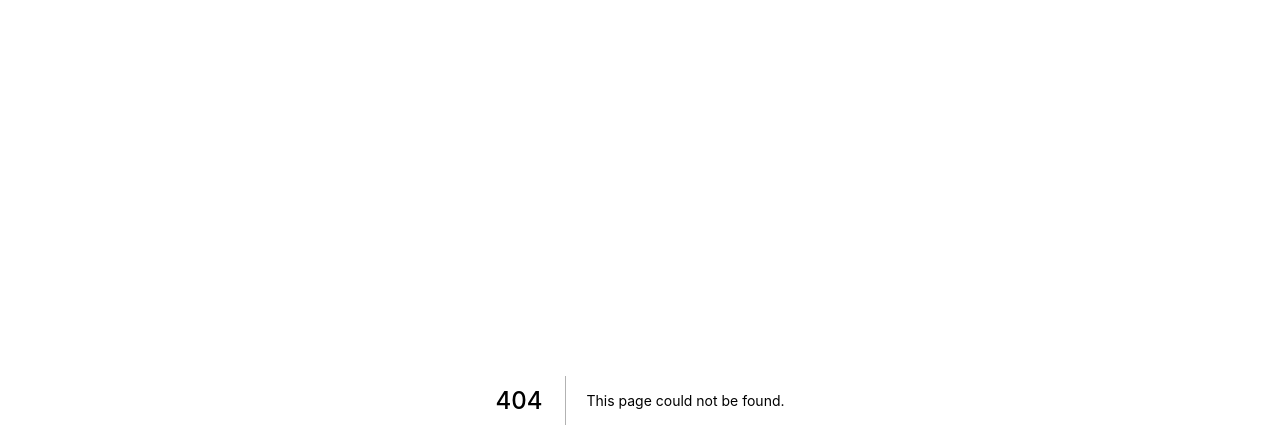
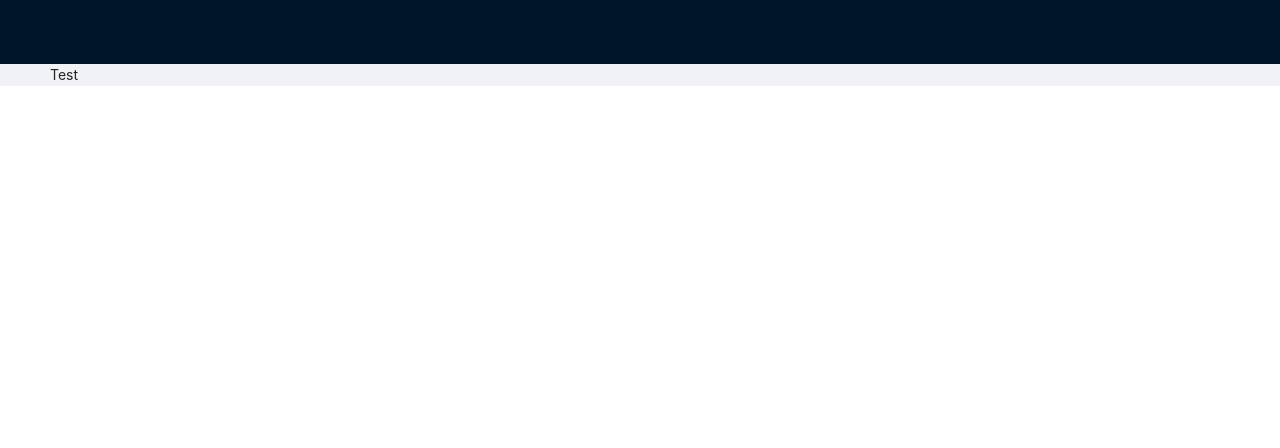
Before and after one commit to trustyoo86/next-starter, a Next.js app: page /test in a window 1280 px wide. Before the commit this address had no page. Shown: the top 448 px of the page. Built offline with nearby package versions, Linux system fonts and the light colour scheme.

Commit message:
feat(Add-eslint-typescript): Add eslint + typescript
* Add eslint + typescript + antd

```diff
--- /dev/null
+++ b/next.config.js
@@ -0,0 +1,24 @@
+const { resolve } = require('path');
+
+const SRC_PATH = resolve(__dirname, 'src');
+
+module.exports = {
+  webpack: (config) => {
+    config.plugins.resolve = {
+      alias: {
+        '_components': resolve(SRC_PATH, 'components'),
+      },
+    };
+
+    return config;
+  },
+  async redirects() {
+    return [
+      {
+        source: '/',
+        destination: '/',
+        permanent: true,
+      },
+    ];
+  },
+};
--- a/package.json
+++ b/package.json
@@ -13,7 +13,13 @@
     "@types/react": "^16.9.51",
     "@types/react-dom": "^16.9.8",
     "@types/react-redux": "^7.1.9",
+    "@typescript-eslint/eslint-plugin": "^4.4.0",
+    "@typescript-eslint/parser": "^4.4.0",
+    "antd": "^4.7.0",
+    "eslint": "^7.10.0",
+    "eslint-plugin-react": "^7.21.3",
     "next": "9.5.4",
+    "path": "^0.12.7",
     "react": "16.13.1",
     "react-dom": "16.13.1",
     "react-redux": "^7.2.1",
--- a/pages/_app.js
+++ /dev/null
@@ -1,7 +0,0 @@
-import '../styles/globals.css'
-
-function MyApp({ Component, pageProps }) {
-  return <Component {...pageProps} />
-}
-
-export default MyApp
--- /dev/null
+++ b/pages/_app.tsx
@@ -0,0 +1,21 @@
+// components
+import Layout from '@/components/Layout';
+
+//css
+import 'antd/dist/antd.css';
+import '../styles/globals.css';
+
+interface IProps<T> {
+  Component: any;
+  pageProps: T;
+}
+
+function MyApp<T>({ Component, pageProps }: IProps<T>) {
+  return (
+    <Layout>
+      <Component {...pageProps} />
+    </Layout>
+  );
+}
+
+export default MyApp;
--- a/pages/index.js
+++ b/pages/index.tsx
@@ -1,5 +1,5 @@
-import Head from 'next/head'
-import styles from '../styles/Home.module.css'
+import Head from 'next/head';
+import styles from '../styles/Home.module.css';
 
 export default function Home() {
   return (
@@ -61,5 +61,5 @@ export default function Home() {
         </a>
       </footer>
     </div>
-  )
+  );
 }
--- /dev/null
+++ b/pages/test.tsx
@@ -0,0 +1,7 @@
+function Test() {
+  return (
+    <div>Test</div>
+  );
+}
+
+export default Test;
--- /dev/null
+++ b/src/components/Layout/Contents.tsx
@@ -0,0 +1,22 @@
+// dependencies
+import { Layout } from 'antd';
+
+// antd components
+const { Content } = Layout;
+
+interface IProps<T> {
+  children?: React.ReactNode;
+  style: T;
+}
+
+function PageContent<T>({ children, style }: IProps<T>) {
+  return (
+    <Content style={style}>
+      <div className='site-layout-content'>
+        {children}
+      </div>
+    </Content>
+  );
+}
+
+export default PageContent;
--- /dev/null
+++ b/src/components/Layout/Header.tsx
@@ -0,0 +1,13 @@
+import { Layout } from 'antd';
+
+const { Header } = Layout;
+
+function Headers() {
+  return (
+    <Header>
+      <div className='logo' />
+    </Header>
+  );
+}
+
+export default Headers;
--- /dev/null
+++ b/src/components/Layout/index.tsx
@@ -0,0 +1,24 @@
+import { Layout } from 'antd';
+
+// components
+import Headers from './Header';
+import Content from './Contents';
+
+interface IProps {
+  children?: React.ReactNode;
+}
+
+function PageLayout({ children }: IProps) {
+  return (
+    <Layout>
+      <Headers />
+      <Content style={{ padding: '0 50px' }}>
+        {children}
+      </Content>
+    </Layout>
+  );
+}
+
+PageLayout.Headers = Headers;
+
+export default PageLayout;
```
Also changed, not shown: tsconfig.json (+11 -1 lines), 2 other files (tests, documents, lock files or other folders).
